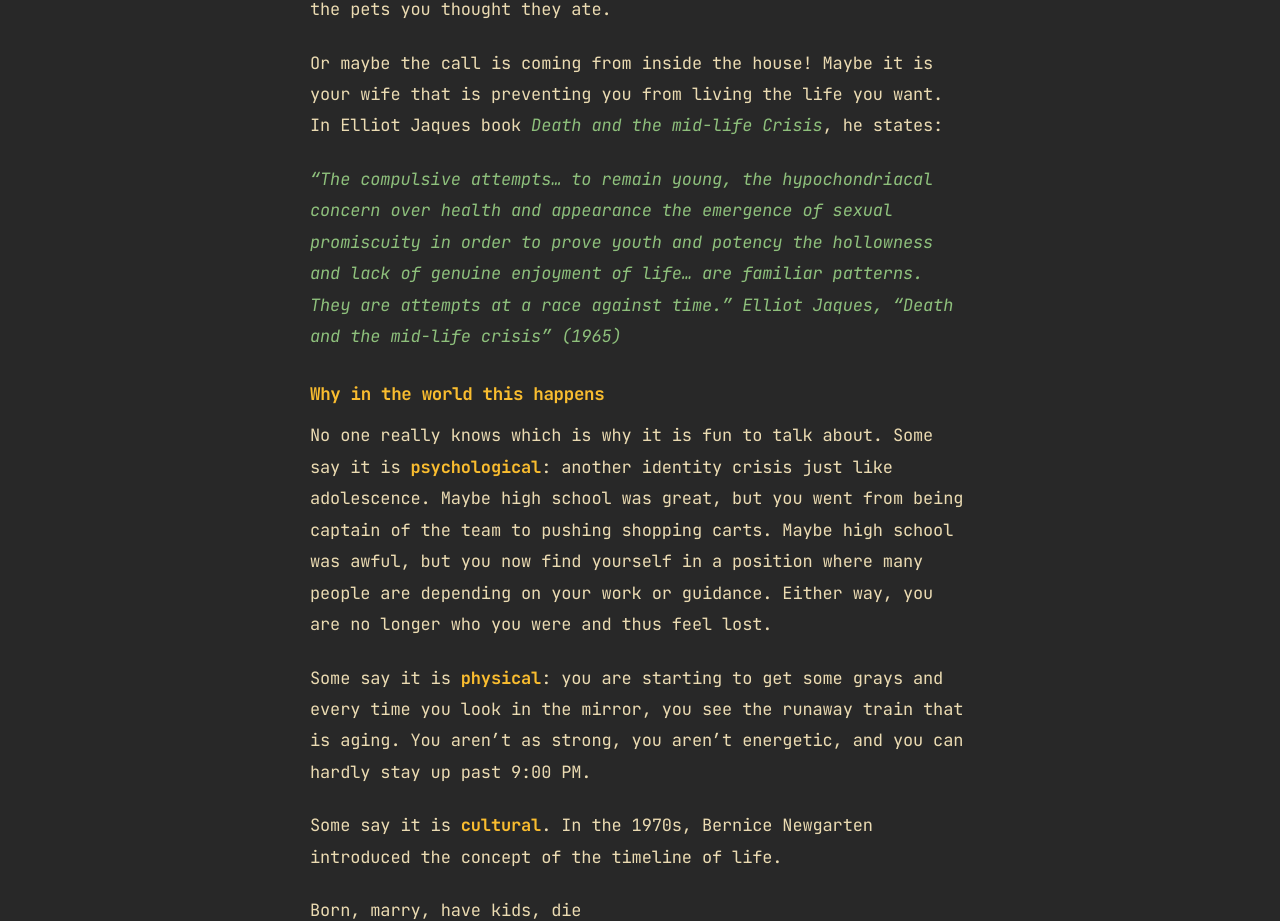
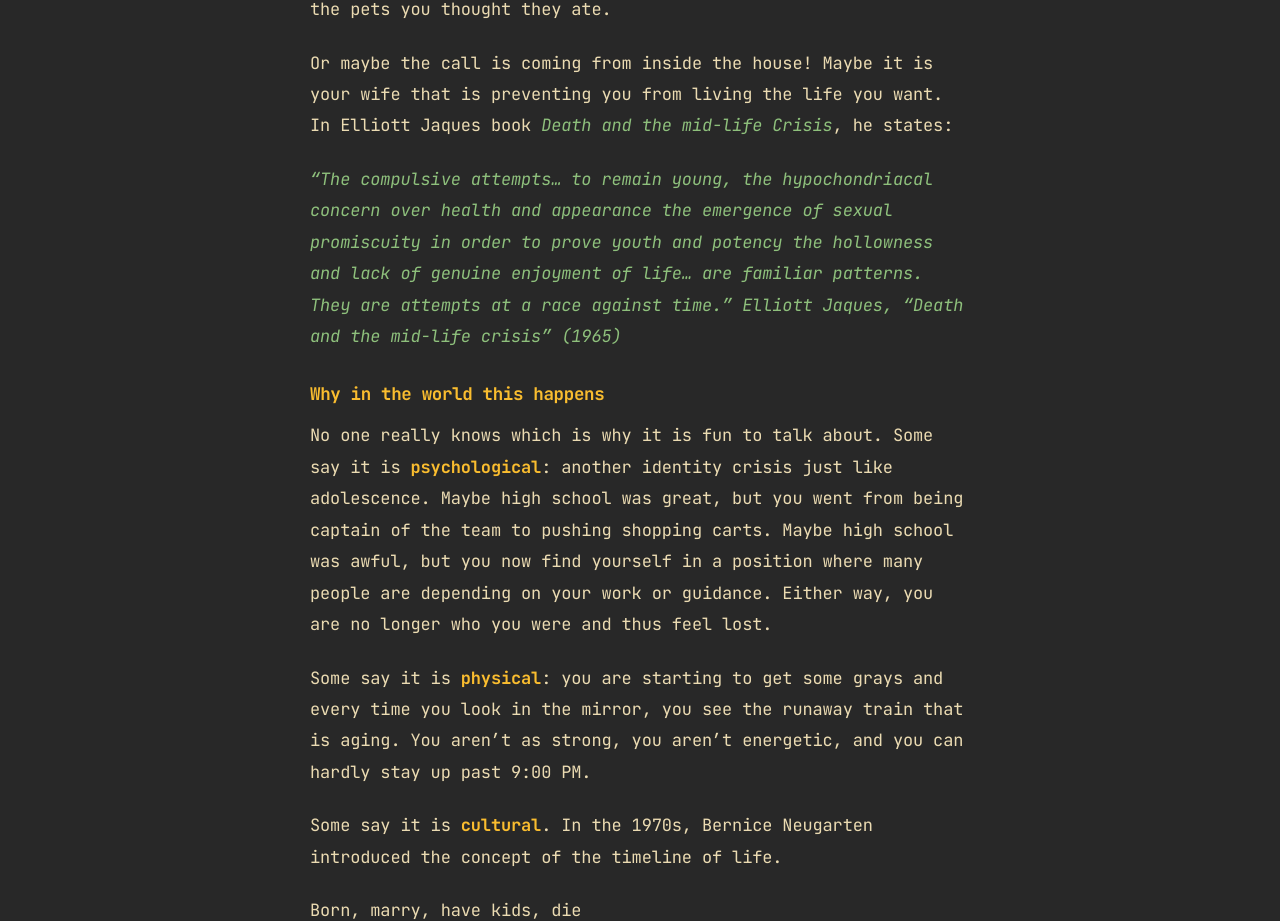
Before and after one commit to RyanRusnak/jekyll_blog, a Jekyll site: the page built from _posts/2026-08-03-life-starts-at-40.md, in a window 1280 px wide and 1400 px high, scrolled down 3689 px. Shown: the part 208-1129 px from the top of the window. Built offline with Jekyll 4.4.1, drawn with Linux system fonts in a browser that asks for light colours.

Commit message:
publish: 1 post file(s) changed

```diff
--- a/_posts/2026-08-03-life-starts-at-40.md
+++ b/_posts/2026-08-03-life-starts-at-40.md
@@ -50,16 +50,16 @@ The first step in accepting the place on your mountaintop is **denial**. I can't
 
 Even worse, men sometimes like to blame other people for the parts of the mountaintop that they don't like! Social media and predatory news channels love weaponizing unfocused anger. Maybe... immigrants took the job **you** deserved. Maybe it is those gosh darn minorities that moved into your county that never actually ate the pets you thought they ate.
 
-Or maybe the call is coming from inside the house! Maybe it is your wife that is preventing you from living the life you want. In Elliot Jaques book *Death and the mid-life Crisis*, he states:
+Or maybe the call is coming from inside the house! Maybe it is your wife that is preventing you from living the life you want. In Elliott Jaques book *Death and the mid-life Crisis*, he states:
 
-*"The compulsive attempts... to remain young, the hypochondriacal concern over health and appearance the emergence of sexual promiscuity in order to prove youth and potency the hollowness and lack of genuine enjoyment of life... are familiar patterns. They are attempts at a race against time." Elliot Jaques, "Death and the mid-life crisis" (1965)*
+*"The compulsive attempts... to remain young, the hypochondriacal concern over health and appearance the emergence of sexual promiscuity in order to prove youth and potency the hollowness and lack of genuine enjoyment of life... are familiar patterns. They are attempts at a race against time." Elliott Jaques, "Death and the mid-life crisis" (1965)*
 ##### Why in the world this happens
 
 No one really knows which is why it is fun to talk about. Some say it is **psychological**: another identity crisis just like adolescence. Maybe high school was great, but you went from being captain of the team to pushing shopping carts. Maybe high school was awful, but you now find yourself in a position where many people are depending on your work or guidance. Either way, you are no longer who you were and thus feel lost.
 
 Some say it is **physical**: you are starting to get some grays and every time you look in the mirror, you see the runaway train that is aging. You aren't as strong, you aren't energetic, and you can hardly stay up past 9:00 PM.
 
-Some say it is **cultural**. In the 1970s, Bernice Newgarten introduced the concept of the timeline of life.
+Some say it is **cultural**. In the 1970s, Bernice Neugarten introduced the concept of the timeline of life.
 
 Born, marry, have kids, die
 
```
